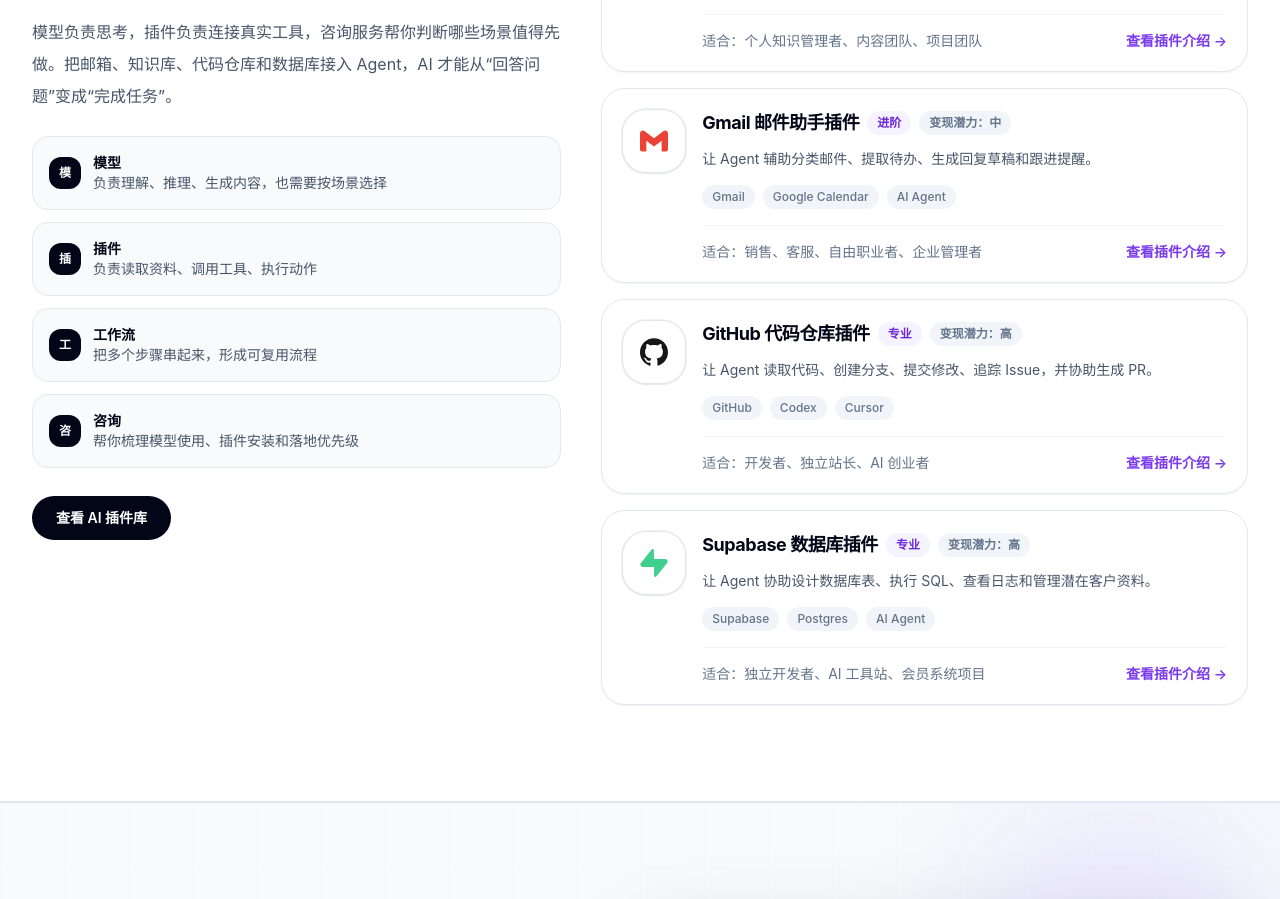
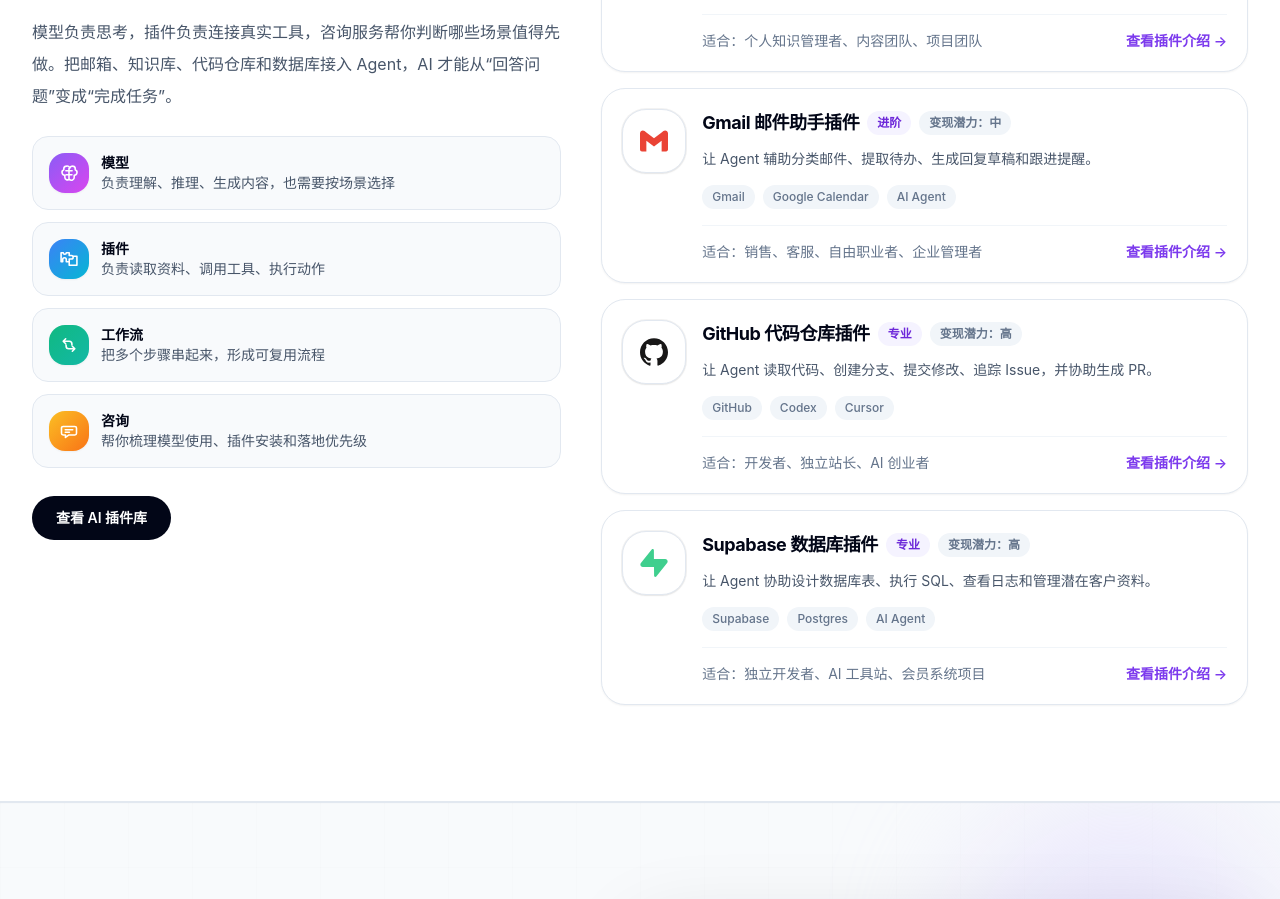
Before and after one commit to chanfaishingandychan-rgb/agentzhan, a Next.js app: page / in a window 1280 px wide. Shown: the part 2920-3819 px from the top of the page. Built offline with nearby package versions, Linux system fonts and the light colour scheme; no server answers.

Commit message:
Use colorful icons for plugin bridge items

```diff
--- a/app/page.tsx
+++ b/app/page.tsx
@@ -311,18 +311,40 @@
             </p>
             <div className="mt-6 grid gap-3 text-sm text-slate-600">
               {[
-                ["模型", "负责理解、推理、生成内容，也需要按场景选择"],
-                ["插件", "负责读取资料、调用工具、执行动作"],
-                ["工作流", "把多个步骤串起来，形成可复用流程"],
-                ["咨询", "帮你梳理模型使用、插件安装和落地优先级"],
-              ].map(([label, desc]) => (
-                <div key={label} className="flex items-center gap-3 rounded-2xl border border-slate-200 bg-slate-50 p-4">
-                  <span className="flex h-8 w-8 items-center justify-center rounded-xl bg-slate-950 text-xs font-bold text-white">
-                    {label.slice(0, 1)}
+                {
+                  label: "模型",
+                  desc: "负责理解、推理、生成内容，也需要按场景选择",
+                  iconPath: "M9 3.75A3.25 3.25 0 0 0 5.75 7v1.1A3.5 3.5 0 0 0 7 14.82V17a3.25 3.25 0 0 0 5.45 2.4A3.25 3.25 0 0 0 18.25 17v-2.18a3.5 3.5 0 0 0 1.25-6.72V7A3.25 3.25 0 0 0 16.25 3.75 3.2 3.2 0 0 0 13 6.1 3.2 3.2 0 0 0 9 3.75Z M12 6.25v13.1 M8.25 9.25h2.5 M13.25 9.25h2.5 M8.5 14h2.25 M13.25 14h2.25",
+                  color: "from-violet-500 to-fuchsia-500",
+                },
+                {
+                  label: "插件",
+                  desc: "负责读取资料、调用工具、执行动作",
+                  iconPath: "M8.75 4.5h3.5v3.25h2.6a2.15 2.15 0 0 1 0 4.3h-2.6v3.2h-3.5v-2.6a2.15 2.15 0 0 0-4.3 0v2.6H2.5v-10.75h2.65a1.8 1.8 0 0 0 3.6 0Z M12.25 15.25V19.5H21.5V8.75h-4.25",
+                  color: "from-blue-500 to-cyan-500",
+                },
+                {
+                  label: "工作流",
+                  desc: "把多个步骤串起来，形成可复用流程",
+                  iconPath: "M5 7.5h7.25a3.25 3.25 0 0 1 3.25 3.25V12 M8 4.5 5 7.5l3 3 M19 16.5h-7.25a3.25 3.25 0 0 1-3.25-3.25V12 M16 19.5l3-3-3-3",
+                  color: "from-emerald-500 to-teal-500",
+                },
+                {
+                  label: "咨询",
+                  desc: "帮你梳理模型使用、插件安装和落地优先级",
+                  iconPath: "M5 6.5h14a2 2 0 0 1 2 2v6.25a2 2 0 0 1-2 2h-7l-4.25 3v-3H5a2 2 0 0 1-2-2V8.5a2 2 0 0 1 2-2Z M7.5 10.5h9 M7.5 13.5h5",
+                  color: "from-amber-400 to-orange-500",
+                },
+              ].map((item) => (
+                <div key={item.label} className="flex items-center gap-3 rounded-2xl border border-slate-200 bg-slate-50 p-4">
+                  <span className={`flex h-10 w-10 shrink-0 items-center justify-center rounded-2xl bg-gradient-to-br ${item.color} text-white shadow-sm`}>
+                    <svg className="h-5 w-5" viewBox="0 0 24 24" fill="none" stroke="currentColor" strokeWidth="1.9" strokeLinecap="round" strokeLinejoin="round" aria-hidden="true">
+                      <path d={item.iconPath} />
+                    </svg>
                   </span>
                   <div>
-                    <div className="font-semibold text-slate-950">{label}</div>
-                    <div>{desc}</div>
+                    <div className="font-semibold text-slate-950">{item.label}</div>
+                    <div>{item.desc}</div>
                   </div>
                 </div>
               ))}
```
